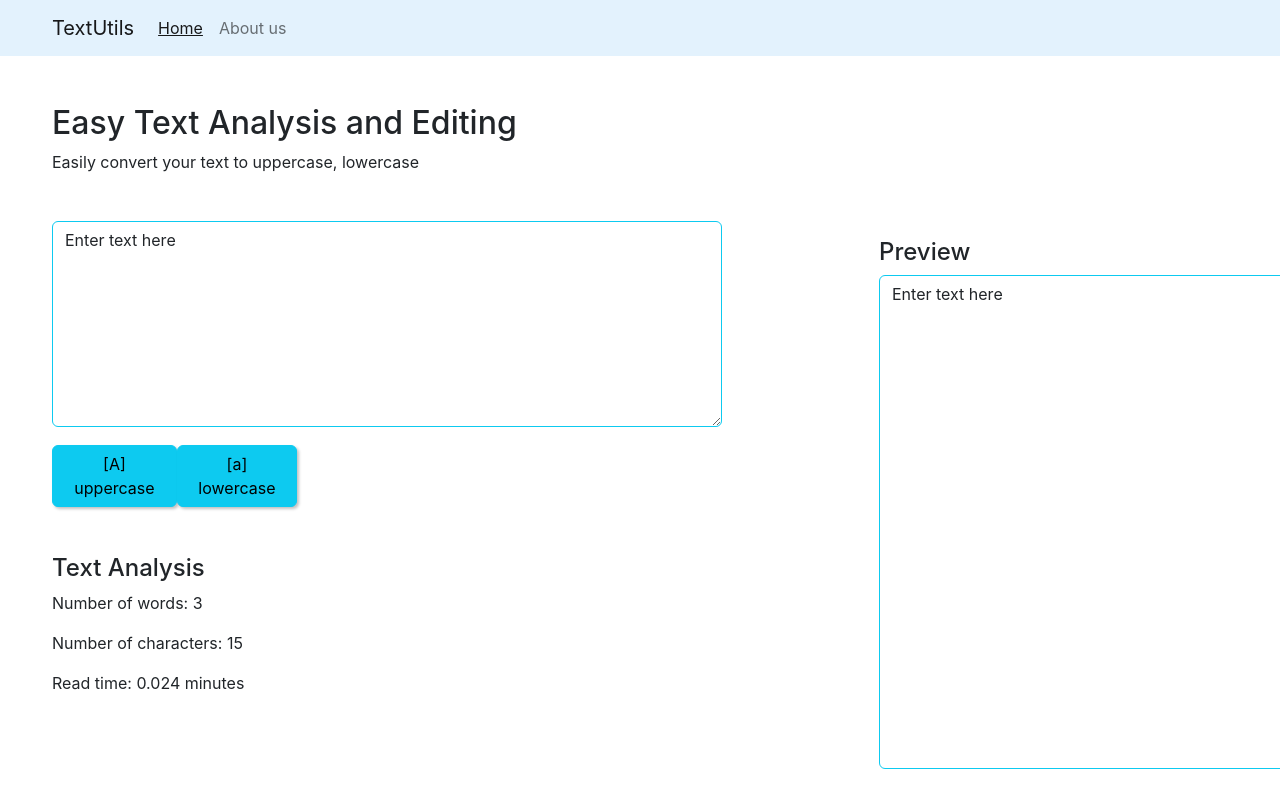
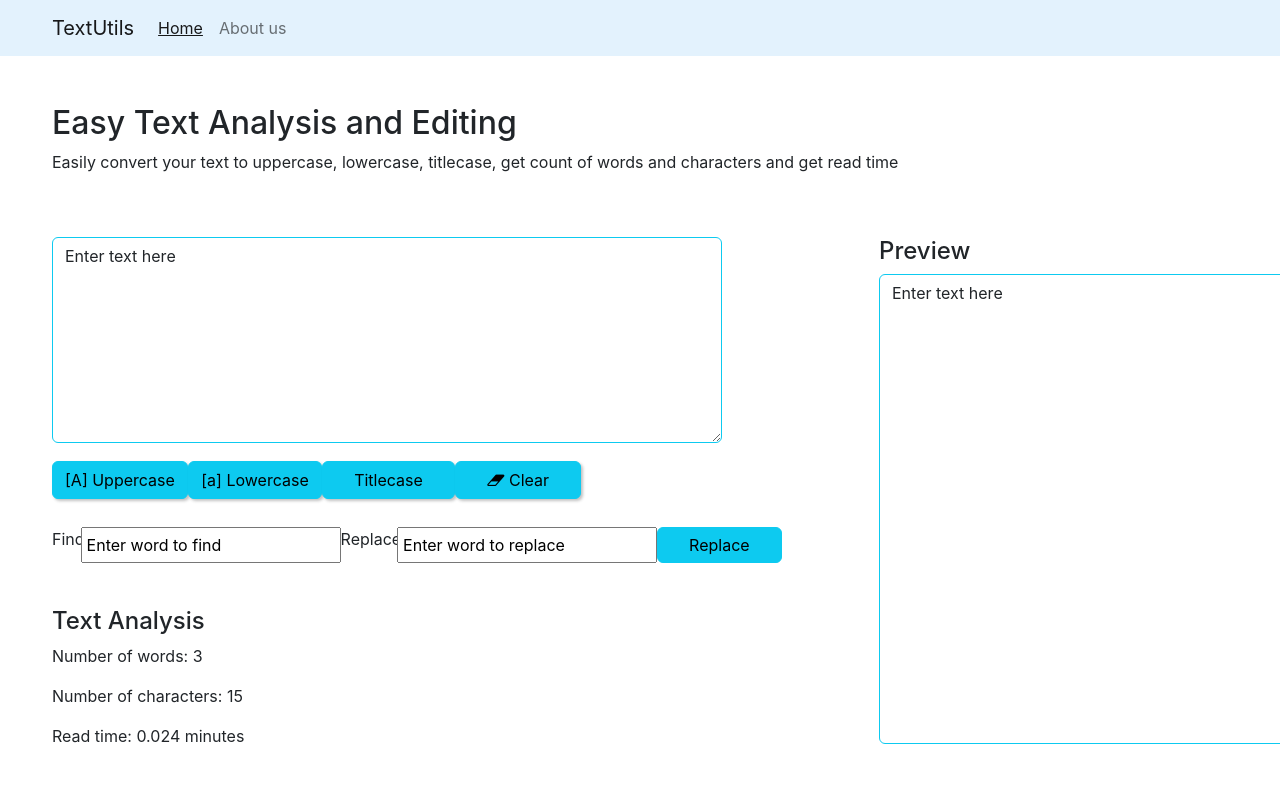
Before and after one commit to shreyasi23/Textutils_React_app, a React (Create React App) app: page / in a window 1280 px wide. Shown: the top 800 px of the page. Built offline with nearby package versions, Linux system fonts and the light colour scheme.

Commit message:
titlecase clear find and replace

```diff
--- a/public/index.html
+++ b/public/index.html
@@ -16,6 +16,7 @@
     -->
     <link rel="manifest" href="%PUBLIC_URL%/manifest.json" />
     <link href="https://cdn.jsdelivr.net/npm/bootstrap@5.2.3/dist/css/bootstrap.min.css" rel="stylesheet" integrity="sha384-rbsA2VBKQhggwzxH7pPCaAqO46MgnOM80zW1RWuH61DGLwZJEdK2Kadq2F9CUG65" crossorigin="anonymous">
+    <link rel="stylesheet" href="https://cdnjs.cloudflare.com/ajax/libs/font-awesome/4.7.0/css/font-awesome.min.css">
     <title>Textutils</title>
   </head>
   <body>
--- a/src/components/TextBox.js
+++ b/src/components/TextBox.js
@@ -2,6 +2,8 @@ import React, {useState} from 'react'
 
 export default function TextBox(props){
     const[text, setText] = useState("Enter text here");
+    const[fText, set_fText] = useState("Enter word to find");
+    const[rText, set_rText] = useState("Enter word to replace");
 
     // function to handle click event for uppercase button
     const handleUppercase = (event) =>{
@@ -22,16 +24,61 @@ export default function TextBox(props){
         let updateText = text.toLowerCase();
         setText(updateText);
     }
+
+    // function to handle click event for clear
+    const handleClear = (event) =>{
+        console.log("clicked on clear button");
+        let updateText = '';
+        setText(updateText);
+    }
+
+    // function to handle click event for title case
+    const handleTitlecase = (event) =>{
+        console.log("clicked on title case button");
+        let updateText = text.toLowerCase().split(' ');
+        for(let i = 0; i < updateText.length; i++){
+            updateText[i] = updateText[i].charAt(0).toUpperCase() + updateText[i].slice(1);
+        }
+        setText(updateText.join(' '))
+    }
+
+    // function to handle find
+    const handleFind = (event) =>{
+        console.log("handling on change event to change the state of the find box");
+        set_fText(event.target.value);
+    }
+
+    // function to handle replace
+    const handleReplace = (event) =>{
+        console.log("handling on change event to change the state of the replace box");
+        set_rText(event.target.value);
+    }
+
+    // function to handle click event of replace button
+    const handleClickReplace = () =>{
+        let updateText = text.replace(fText, rText);
+        setText(updateText);
+    }
+
     return(
         <>
             {/*text editing*/}
             <section id = "text_edit">
                 <h2 >{props.heading}</h2>
-                <p >Easily convert your text to uppercase, lowercase</p>
+                <p >Easily convert your text to uppercase, lowercase, titlecase, get count of words and characters and get read time</p>
                 <textarea className="form-control input_box" id="exampleFormControlTextarea1" value = {text} onChange = {handleOnChange} rows="8"></textarea>
                 <div id = "button_box">
-                    <button className = "btn btn-info my_btn_style"  onClick = {handleUppercase}>[A] uppercase</button>
-                    <button className = "btn btn-info my_btn_style" onClick = {handleLowercase}>[a] lowercase</button>
+                    <button className = "btn btn-info my_btn_style"  onClick = {handleUppercase}>[A] Uppercase</button>
+                    <button className = "btn btn-info my_btn_style" onClick = {handleLowercase}>[a] Lowercase</button>
+                    <button className = "btn btn-info my_btn_style resize_btn" onClick = {handleTitlecase}>Titlecase</button>
+                    <button className = "btn btn-info my_btn_style resize_btn" id  = "clear_btn" onClick = {handleClear}><i class="fa fa-eraser"></i> Clear</button>
+                </div>
+                <div id = "find_replace_area">
+                    <span>Find</span>
+                    <input type = "text" value = {fText} onChange = {handleFind}/>
+                    <span>Replace</span>
+                    <input type = "text" value = {rText} onChange = {handleReplace}/>
+                    <button className = "btn btn-info my_btn_style resize_btn" onClick = {handleClickReplace}>Replace</button>
                 </div>
             </section>
 
@@ -47,7 +94,7 @@ export default function TextBox(props){
             <section id = "text_preview">
                 <h4 id = "tp_heading">Preview</h4>
                 {/* <div id = "preview_display">{text}</div> */}
-                <textarea className="form-control preview_box" id="exampleFormControlTextarea1" rows = "20" cols= "200" value={text}></textarea>
+                <textarea className="form-control preview_box" id="exampleFormControlTextarea1" rows = "19" cols= "200" value={text}></textarea>
             </section>
         </>
     )
--- a/src/index.css
+++ b/src/index.css
@@ -70,7 +70,7 @@ code {
   /* border: 2px solid black; */
   display: flex;
   justify-content: space-between;
-  width: 245px;
+  width: 529px;
   position: relative;
   top: 18px;
   /* left: 194px; */
@@ -90,7 +90,7 @@ code {
 #text_analysis{
   /* border: 2px solid black; */
   position: relative;
-  top: 65px;
+  top: 90px;
   width: 914px;
   /* margin: auto; */
 }
@@ -108,7 +108,7 @@ code {
   width: 600px;
   position: relative;
   /* top: -400px; */
-  bottom: 408px;
+  bottom: 437px;
   left: 827px;
 }
 
@@ -130,3 +130,25 @@ code {
 .input_box{
   margin-top: 47px;
 }
+
+.resize_btn{
+  padding: 5px 31px;
+}
+
+#text_edit{
+  display: flex;
+  flex-direction: column;
+}
+
+#find_replace_area {
+  position: relative;
+  top: 46px;
+  display: flex;
+  justify-content: space-between;
+  width: 673px;
+}
+
+input {
+  margin-left: -4px;
+  padding: 4px;
+}
```
